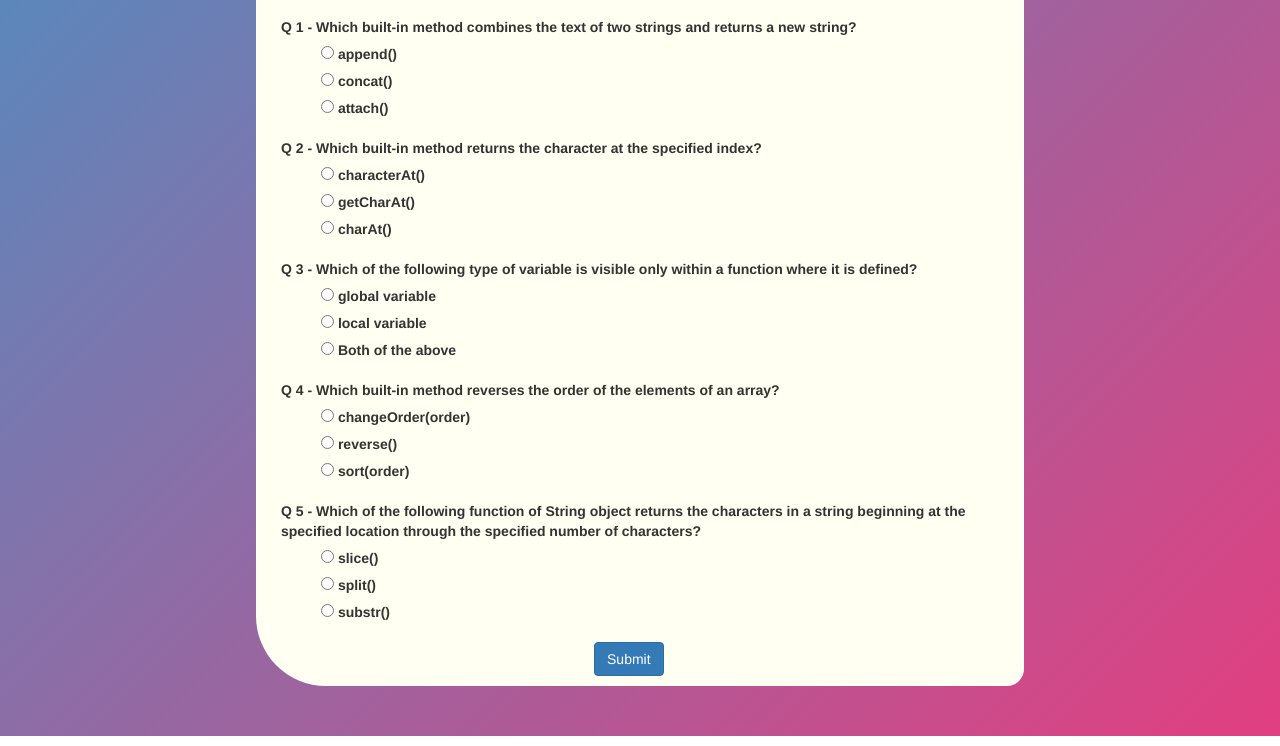
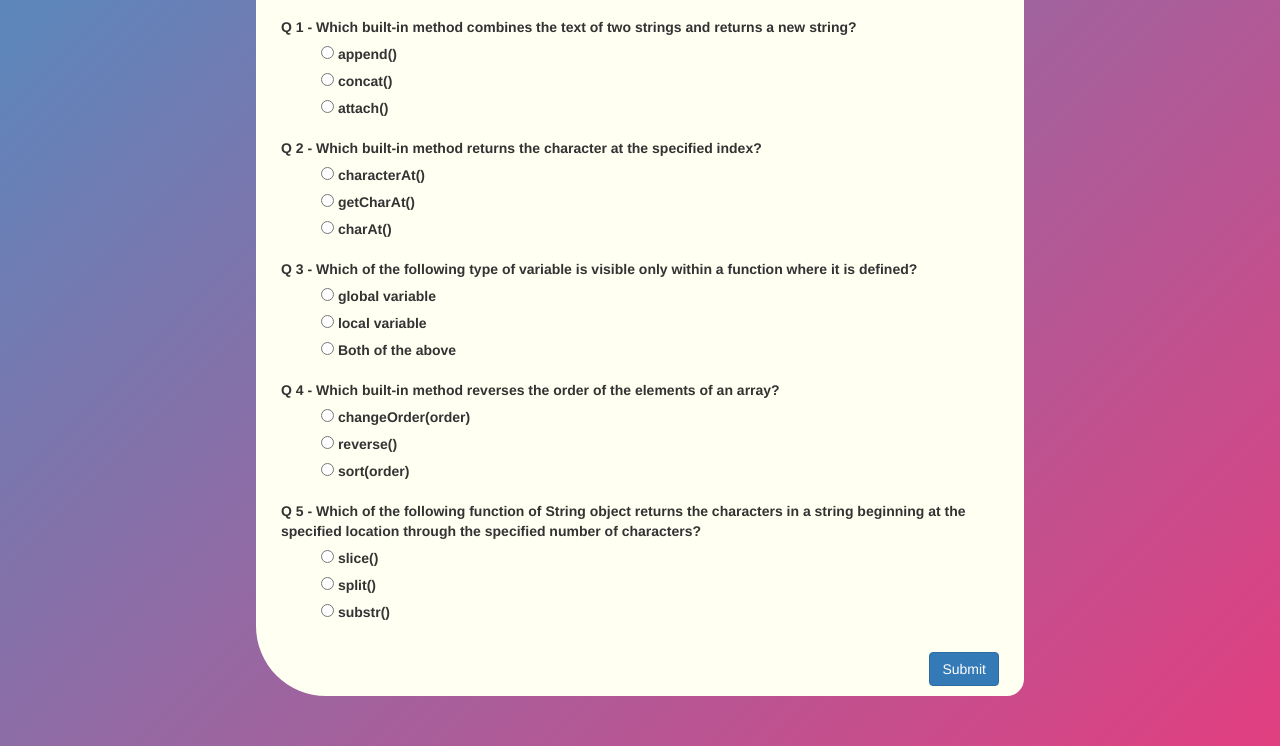
Before and after one commit to maxwellkimutai/quiz-project, a plain HTML site: page index.html in a window 1280 px wide. Shown: the part 190-936 px from the top of the page. Drawn offline with Linux system fonts and the light colour scheme.

Commit message:
add float to css

```diff
--- a/css/styles.css
+++ b/css/styles.css
@@ -19,9 +19,8 @@ body {
   font-size: 40px;
 }
 .btn {
-  position: relative;
-  margin-bottom: 10px;
-  left: 43%;
+  margin: 10px;
+	float: right;
 }
 #try-again {
   display: none;
```
